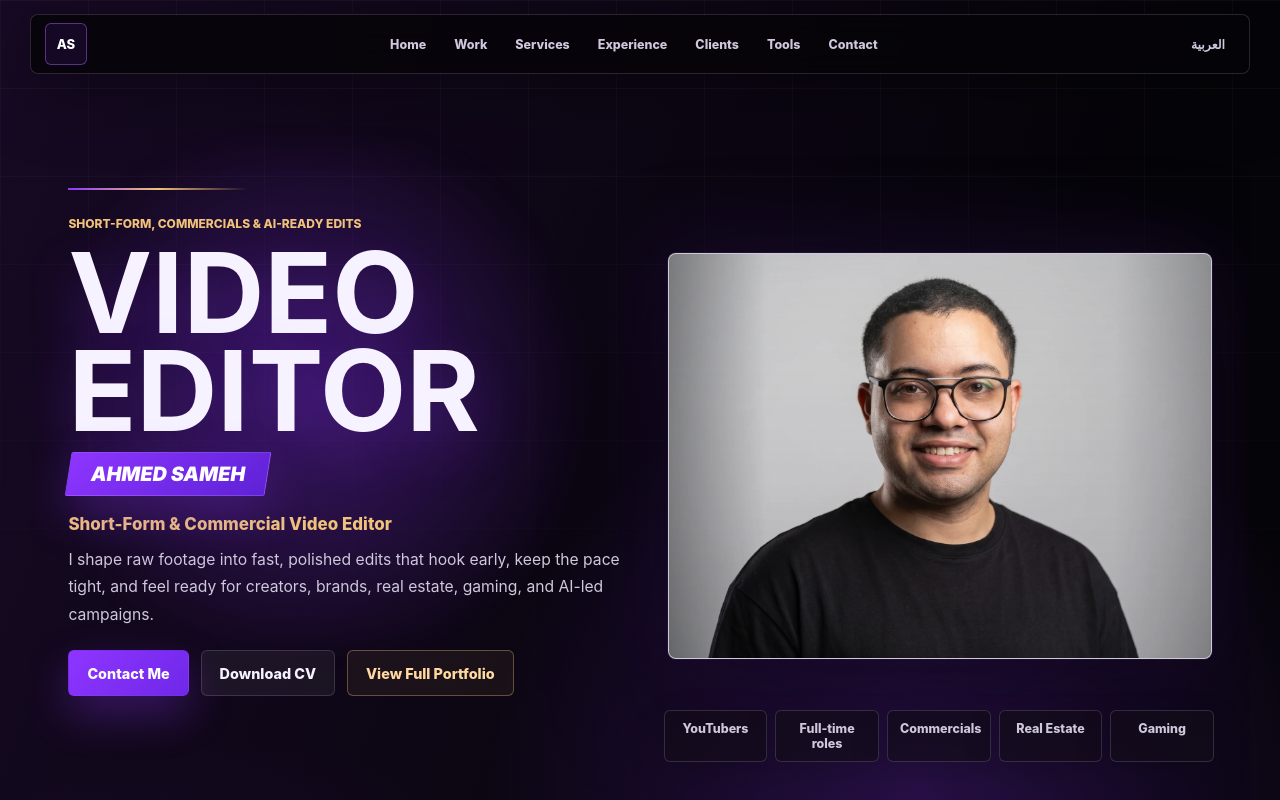
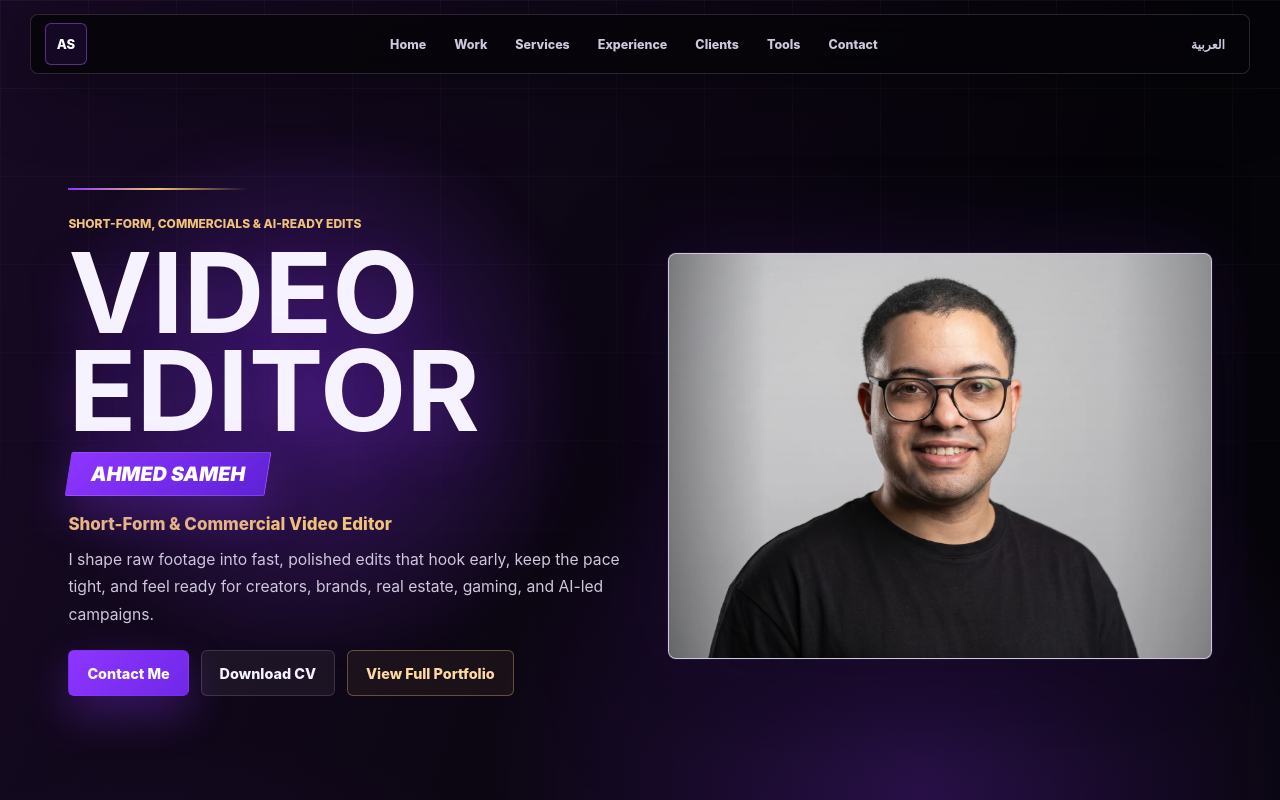
Before and after one commit to AhmedSameh-Develpoer/Portfolio, a React (Vite) app: page / in a window 1280 px wide. Shown: the top 800 px of the page. Built offline with nearby package versions, Linux system fonts and the light colour scheme.

Commit message:
Remove hero focus tabs

```diff
--- a/src/App.tsx
+++ b/src/App.tsx
@@ -778,13 +778,6 @@ export default function App() {
           <span className="purple-haze" aria-hidden="true" />
         </div>
 
-        <aside className="focus-panel reveal-on-scroll" aria-label="Portfolio focus areas">
-          {t.focus.map((area) => (
-            <a href="#work" key={area}>
-              <span>{area}</span>
-            </a>
-          ))}
-        </aside>
       </section>
 
       <section
--- a/src/styles.css
+++ b/src/styles.css
@@ -197,11 +197,6 @@ a {
   grid-template-columns: minmax(440px, 660px) minmax(500px, 700px);
 }
 
-.site-shell[dir="rtl"] .focus-panel {
-  right: auto;
-  left: clamp(24px, 4vw, 76px);
-}
-
 .site-shell[dir="rtl"] .portrait-panel {
   grid-column: 1;
   grid-row: 1;
@@ -250,10 +245,6 @@ a {
   padding-left: 0;
 }
 
-.site-shell[dir="rtl"] .focus-panel a {
-  direction: rtl;
-}
-
 .site-shell[dir="rtl"] .tool-groups,
 .site-shell[dir="rtl"] .tool-group {
   direction: rtl;
@@ -278,7 +269,6 @@ a {
 .language-link,
 .hero-copy,
 .portrait-panel,
-.focus-panel,
 .section-heading,
 .category-filter,
 .work-grid,
@@ -296,7 +286,6 @@ a {
 .site-shell.is-language-switching .language-link,
 .site-shell.is-language-switching .hero-copy,
 .site-shell.is-language-switching .portrait-panel,
-.site-shell.is-language-switching .focus-panel,
 .site-shell.is-language-switching .section-heading,
 .site-shell.is-language-switching .category-filter,
 .site-shell.is-language-switching .work-grid,
@@ -315,10 +304,6 @@ a {
 
 .site-shell[dir="rtl"].is-language-switching .hero-copy {
   transform: translateX(18px);
-}
-
-.site-shell.is-language-switching .focus-panel {
-  transform: translateY(calc(-50% + 8px));
 }
 
 .hero {
@@ -535,48 +520,6 @@ h1 {
   display: none;
 }
 
-.focus-panel {
-  display: flex;
-  gap: 8px;
-  position: absolute;
-  right: clamp(24px, 4vw, 76px);
-  bottom: clamp(52px, 7vh, 88px);
-  z-index: 4;
-  width: min(680px, 40vw);
-  justify-content: center;
-  transform: none;
-}
-
-.focus-panel.scroll-reveal {
-  transform: translateY(34px) scale(0.985);
-}
-
-.focus-panel.scroll-reveal.is-visible {
-  transform: translateY(0) scale(1);
-}
-
-.site-shell.is-language-switching .focus-panel.scroll-reveal.is-visible {
-  transform: translateY(8px) scale(1);
-}
-
-.focus-panel a {
-  position: relative;
-  overflow: hidden;
-  border: 1px solid var(--line);
-  flex: 1 1 0;
-  min-width: 0;
-  border-radius: 6px;
-  background: rgba(18, 13, 25, 0.68);
-  color: var(--text);
-  padding: 10px 12px;
-  font-size: 0.78rem;
-  font-weight: 820;
-  backdrop-filter: blur(12px);
-  box-shadow: 0 14px 36px rgba(0, 0, 0, 0.18);
-  text-align: center;
-}
-
-.focus-panel a::after,
 .video-placeholder::before {
   position: absolute;
   inset: 0;
@@ -585,14 +528,8 @@ h1 {
   transform: translateX(-115%);
 }
 
-.focus-panel a:hover::after,
 .video-placeholder:hover::before {
   animation: scanSweep 1100ms ease;
-}
-
-.focus-panel span {
-  position: relative;
-  z-index: 1;
 }
 
 .section {
@@ -1308,16 +1245,6 @@ h1 {
     grid-column: 2;
   }
 
-  .focus-panel {
-    right: clamp(20px, 3vw, 36px);
-    bottom: 44px;
-    width: min(560px, 43vw);
-  }
-
-  .site-shell[dir="rtl"] .focus-panel {
-    left: clamp(20px, 3vw, 36px);
-  }
-
   h1 {
     font-size: clamp(4.4rem, 9vw, 7rem);
   }
```
